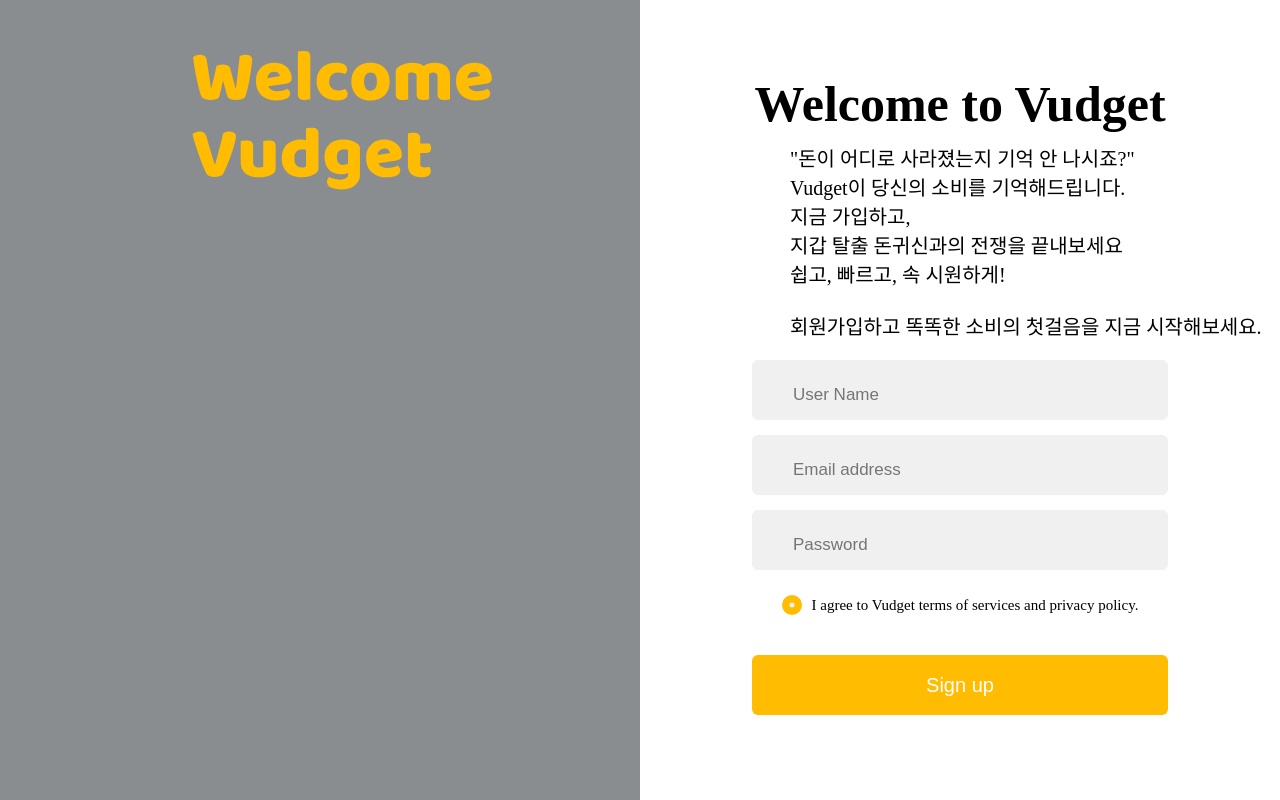
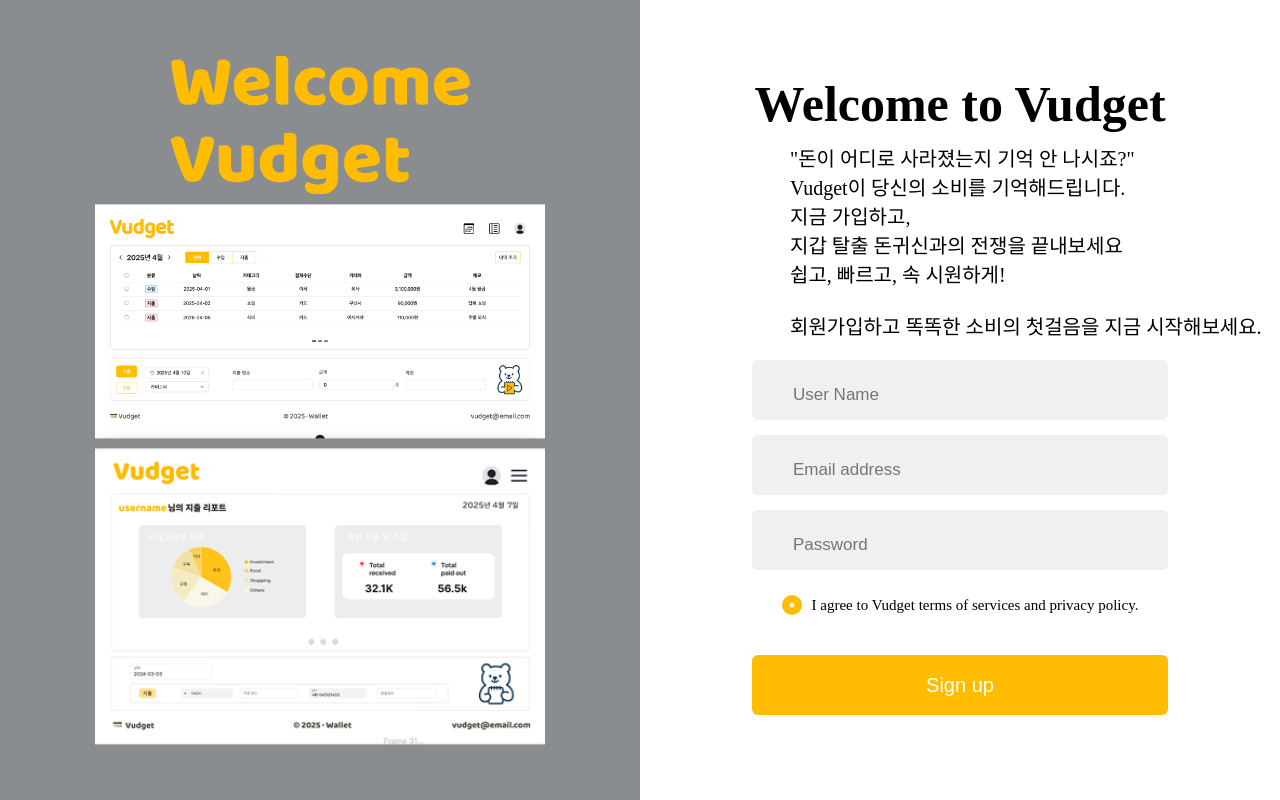
Before and after one commit to KB-Wallet/KB-Vudget, a Vue app: page /Register in a window 1280 px wide. Built offline with nearby package versions, Linux system fonts and the light colour scheme.

Commit message:
[Feat] 회원가입 페이지 이미지 삽입

```diff
--- a/src/assets/register.css
+++ b/src/assets/register.css
@@ -15,16 +15,37 @@
   background-color: #ffffff;
 }
 .logo_container {
-  position: absolute;
+  /* position: absolute;
   height: 100%;
   bottom: 35%;
   display: flex;
   justify-content: flex-end;
-  padding-left: 30%;
+  padding-left: 30%; */
+  position: absolute;
+  width: 500px;
+  top: 50%;
+  left: 50%;
+  transform: translate(-50%, -50%);
+  display: flex;
+  flex-direction: column; /* 수직 정렬 */
+  align-items: center;
+  gap: 10px; /* logo와 webintro 사이 간격 */
 }
 .logo {
   width: 300px;
   height: auto;
+}
+.webintro {
+  width: 90%;
+  max-width: 100%;
+  height: auto;
+  object-fit: contain;
+}
+.webintro2 {
+  width: 90%;
+  max-width: 100%;
+  height: auto;
+  object-fit: contain;
 }
 .sign_up {
   text-align: center;
--- a/src/pages/Findinfo.vue
+++ b/src/pages/Findinfo.vue
@@ -21,10 +21,6 @@
 
     <div class="right-half">
       <div class="signin">
-        <!-- <p class="signin-text">
-          Have an account?
-          <span class="link" @click="goToRegister">sign in</span>
-        </p> -->
         <h1 class="head_introduce">Welcome to Vudget</h1>
         <div class="introduce">
           <p>
--- a/src/pages/Register.vue
+++ b/src/pages/Register.vue
@@ -3,6 +3,8 @@
 import axios from 'axios'
 import { useRouter } from 'vue-router'
 import '@/assets/register.css'
+import webintro from '@/icons/webintroduce.png'
+import webintro2 from '@/icons/webintroduce2.png'
 
 const router = useRouter()
 // 입력값 상태
@@ -42,6 +44,8 @@
     <div class="left-half">
       <div class="logo_container">
         <img src="@/icons/Welcome Vudget.svg" alt="logo" class="logo" />
+        <img :src="webintro" alt="webintro" class="webintro" />
+        <img :src="webintro2" alt="webintro2" class="webintro2" />
       </div>
       <!-- 웹사이트 소개 사진 등록 -->
     </div>
```
Also changed, not shown: src/icons/webintroduce.png (added), src/icons/webintroduce2.png (added).
